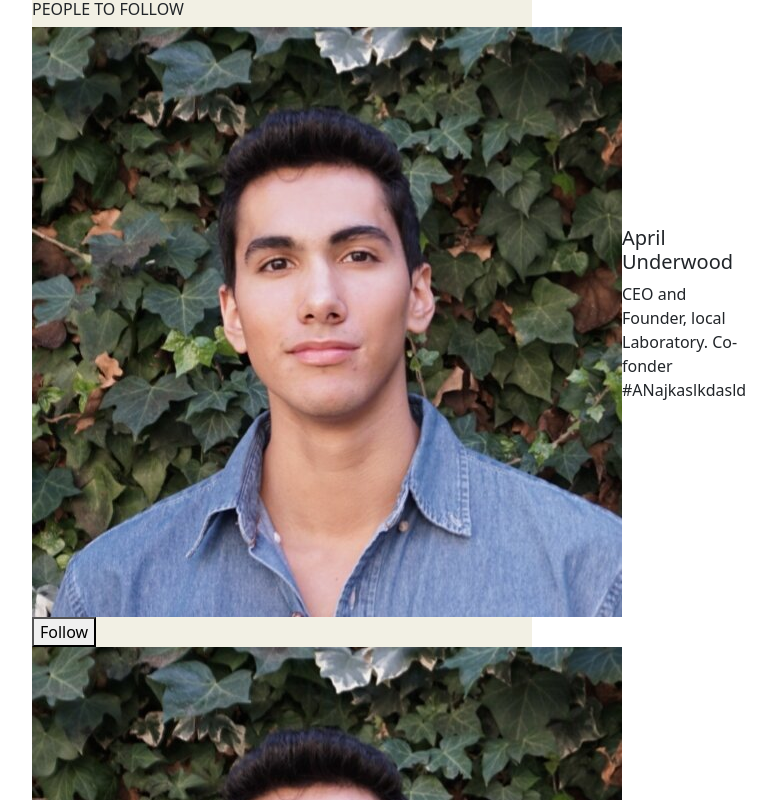
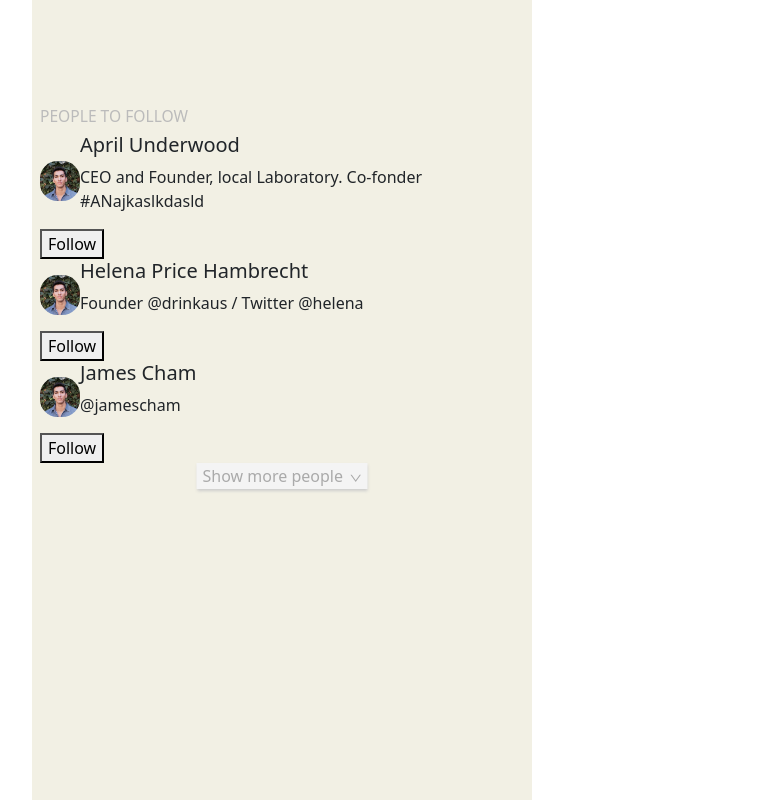
Before and after one commit to m-eminozdogan/clubhouseClone, a React (Create React App) app: page /explore in a window 1280 px wide. Shown: the top 800 px of the page, without its empty margins (358-1134 px from the left). Built offline with nearby package versions, Linux system fonts and the light colour scheme.

Commit message:
explore styled some

```diff
--- a/src/App.css
+++ b/src/App.css
@@ -34,7 +34,7 @@ a:hover{
 }
 .app_layout{
   background-color:#f2f0e4;
-  heigt:100vh;
+  height:100vh;
   width:100%;
   position:relative;
   max-width:500px;
--- a/src/style/explore.module.css
+++ b/src/style/explore.module.css
@@ -0,0 +1,41 @@
+.exploreContainer{
+    padding: 0 0.5em;
+    height:100%;
+    overflow:auto;
+    padding-top:5.2em;
+}
+.exploreContainer h6{
+    font-size:0.975em;
+    font-weight:500;
+    color:#bbb;
+    margin:1.5em 0 0.5em 0;
+}
+.showMore{
+    display:flex;
+    align-items:center;
+    position:absolute;
+    /* bottom:-14px; */
+    left:50%;
+    transform:translateX(-50%);
+    background-color:#f4f4f4 !important;
+    border:none !important;
+    color:#aaa !important;
+    box-shadow:0px 2px 3px #ccc;
+    font-weight:500;
+}
+.showMore span{
+    font-size:0.775em !important;
+    margin-top:0.4em;
+    margin-left:0.5em;
+}
+
+/* .head img{
+    width:15px;
+    position:absolute;
+    left:0px;top:50%;
+    transform:translateY(-50%);
+} */
+.peopleContainer img{
+    width:40px;
+    border-radius:1.1em;
+}
```
